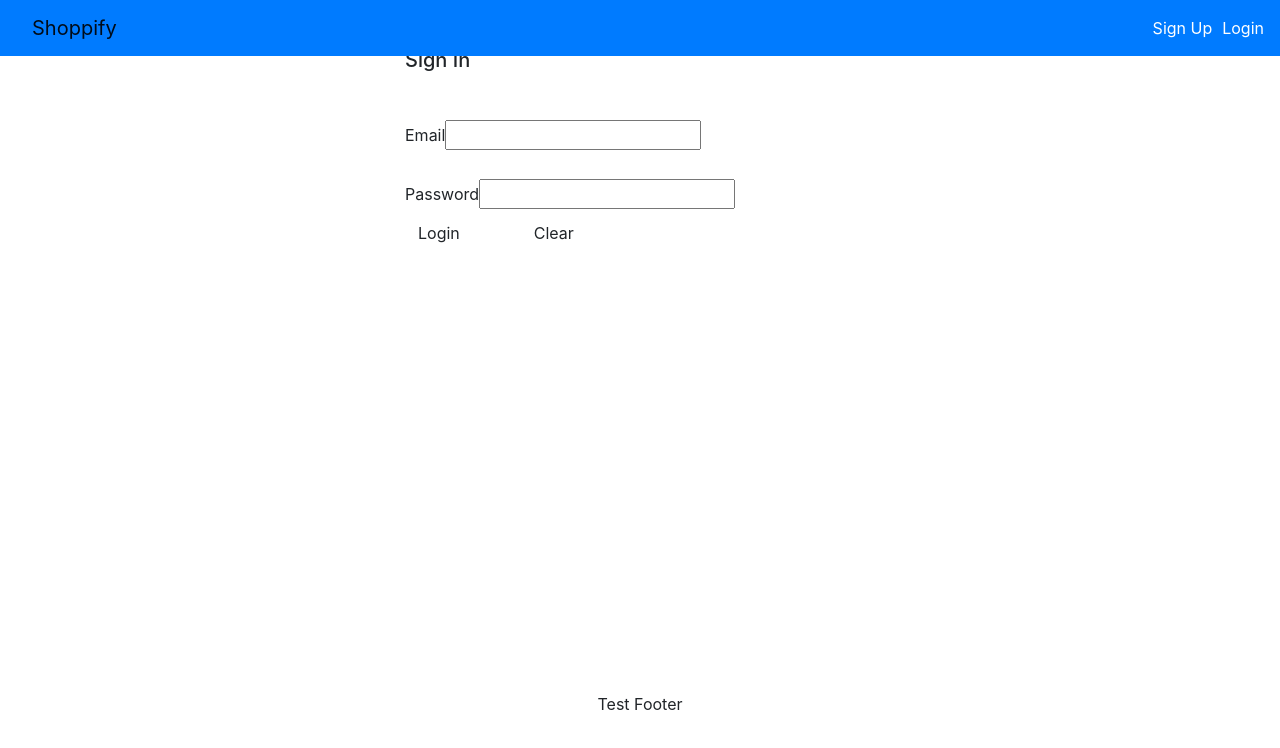
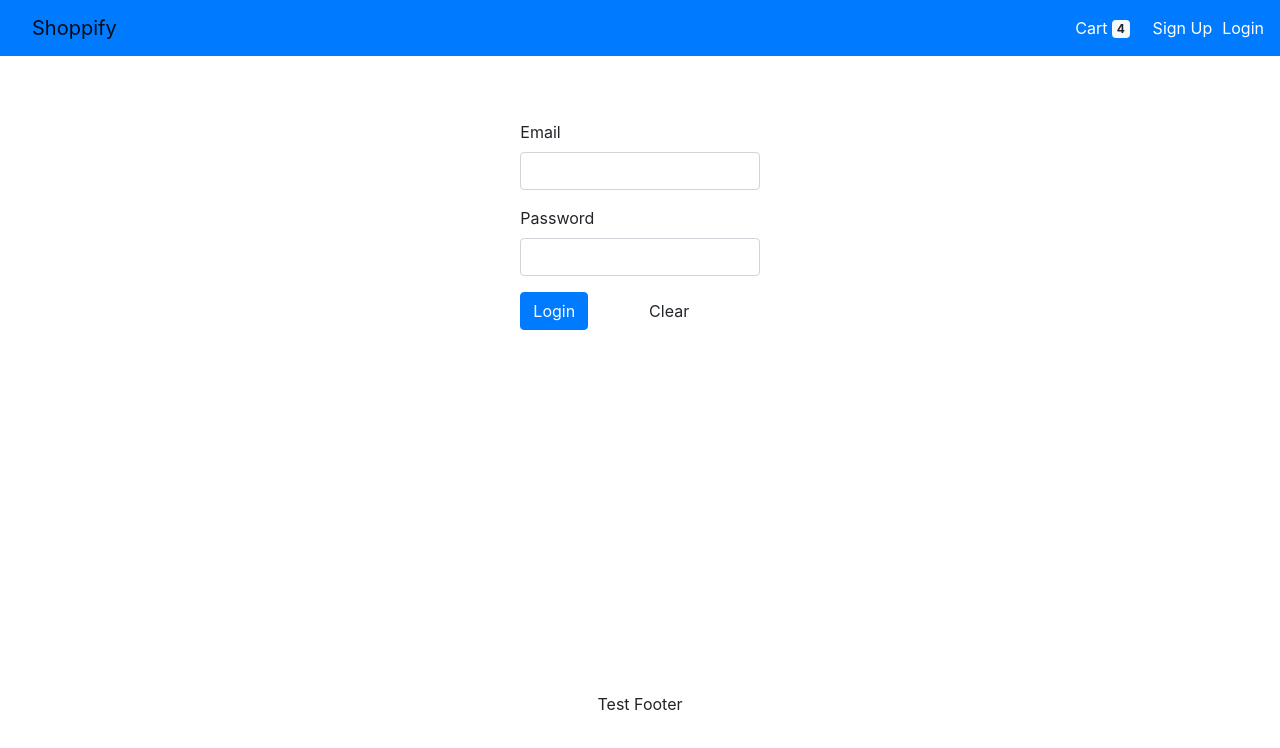
Before and after one commit to Gulsonmahesh/capstone-react, a React (Create React App) app: page /login in a window 1280 px wide. Shown: the top 748 px of the page. Built offline with nearby package versions, Linux system fonts and the light colour scheme.

Commit message:
Css Update for Login page

```diff
--- a/src/components/layout/SignIn.js
+++ b/src/components/layout/SignIn.js
@@ -1,10 +1,12 @@
 import React, {Fragment} from 'react'
 import { Link } from 'react-router-dom';
+import Cart from '../product/Cart';
 
 export default function SignIn() {
     return (
         <Fragment>
             <ul className="navbar-nav ml-auto flex-row">
+                <Cart />
                 <li className="nav-item"><Link to="/signup"><span className="sr-only">(current)</span>Sign Up</Link></li>
                 <li className="nav-item"><Link to="/login">Login</Link></li>
             </ul>
--- a/src/components/layout/Signout.js
+++ b/src/components/layout/Signout.js
@@ -2,6 +2,7 @@ import { Fragment } from "react";
 import { Link } from 'react-router-dom';
 import { connect } from 'react-redux';
 import { logOut } from '../../store/actions/authAction';
+import Cart from '../product/Cart';
 
 const Signout = (props) => {
 
@@ -13,10 +14,9 @@ const Signout = (props) => {
     return (
         <Fragment>
             <ul className="navbar-nav ml-auto flex-row mr-3 align-center">
-                {/* <li><Link href="/cart"><i className="medium material-icons">add_shopping_cart</i></Link></li> */}
+                <Cart />
                 <li><Link to="/" onClick={(event) => logout(event)} >Sign Out</Link></li>
-                <li>
-                    <span data-target="dropdown1" className="btn btn-small d-none d-lg-block d-md-block">MM</span>
+                <li><span data-target="dropdown1" className="btn btn-small d-none d-lg-block d-md-block">MM</span>
                 </li>
             </ul>
         </Fragment>
--- a/src/components/product/Cart.js
+++ b/src/components/product/Cart.js
@@ -1,13 +1,17 @@
 import React, { Component, Fragment } from 'react';
+import { Link } from 'react-router-dom';
+import { connect } from 'react-redux';
 
 class Cart extends Component {
     render() {
         return (
             <Fragment>
-                Cart
+                <li className="nav-item">
+                    <Link to="/cart" className="btn btn-primary">  Cart <span className="badge badge-light">4</span> </Link>
+                </li>
             </Fragment>
         );
     }
 }
 
-export default Cart;
+export default connect()(Cart);
--- a/src/components/user/Login.js
+++ b/src/components/user/Login.js
@@ -43,22 +43,26 @@ class Login extends Component {
         }
         if (sessionUser && sessionUser.loginStatus) return <Redirect to="/"  />
         return (
-            <div id="logincontainer" className="container mt-5">
-            <form onSubmit = {this.handleSubmit} className="white p-sm-0 m-sm-0 p-5 m-5">
-                <h5 className="gray-text text-darken-3 mb-5">Sign In</h5>
-                <div className="input-field mb-4">
-                    <label htmlFor="email">Email</label>
-                    <input type="email" id="email" onChange={this.handleChange} style= {styleContainer.input} value ={this.state.email} />
+
+            <div id="logincontainer" className="container mt-5 align-items-center">
+                <div className="row p-5">
+                    <div className="col-lg-8 offset-lg-2 mt-4">
+                        <form name="form" onSubmit={this.handleSubmit}>
+                        <div className="form-group">
+                            <label htmlFor="email">Email</label>
+                            <input className="form-control" type="email" id="email" onChange={this.handleChange} style= {styleContainer.input} value ={this.state.email} />
+                        </div>
+                        <div className="input-field form-group">
+                            <label htmlFor="password">Password</label>
+                            <input className="form-control" type="password" id="password" onChange={this.handleChange} style= {styleContainer.input} value ={this.state.password}/>
+                        </div>
+                        <div className="input-field form-group">
+                            <button className="btn btn-primary lighten-1 z-depth-1 white-text mr-5">Login</button>
+                            <button className="btn" onClick = {this.clearfields}>Clear</button>
+                        </div>
+                        </form>
+                    </div>
                 </div>
-                <div className="input-field">
-                    <label htmlFor="password">Password</label>
-                    <input type="password" id="password" onChange={this.handleChange} style= {styleContainer.input} value ={this.state.password}/>
-                </div>
-                <div className="input-field">
-                    <button className="btn pink lighten-1 z-depth-1 white-text mr-5">Login</button>
-                    <button className="btn blue lighten-1 z-depth-1 white-text" onClick = {this.clearfields}>Clear</button>
-                </div>
-            </form>
             </div>
         )
     }
--- a/src/components/user/Signup.js
+++ b/src/components/user/Signup.js
@@ -39,9 +39,9 @@ export default class Signup extends Component {
         const registering = user.registering;
 
         return (
-            <div className="container mt-0">
+            <div className="container mt-5">
                 <div className="row">
-                    <div className="col-lg-8 offset-lg-2">
+                    <div className="col-lg-8 offset-lg-2 mt-4">
                     <h2>Register</h2>
                     <form name="form" onSubmit={this.handleSubmit}>
                         <div className="form-group">
```
Also changed, not shown: src/utilities/commonfunctions.js (added, +10 -0 lines), public/asset/cart-plus-solid.svg (added), public/asset/shopping-cart-solid.svg (added), src/utilities/fbConfig.js (renamed from src/config/fbConfig.js).
